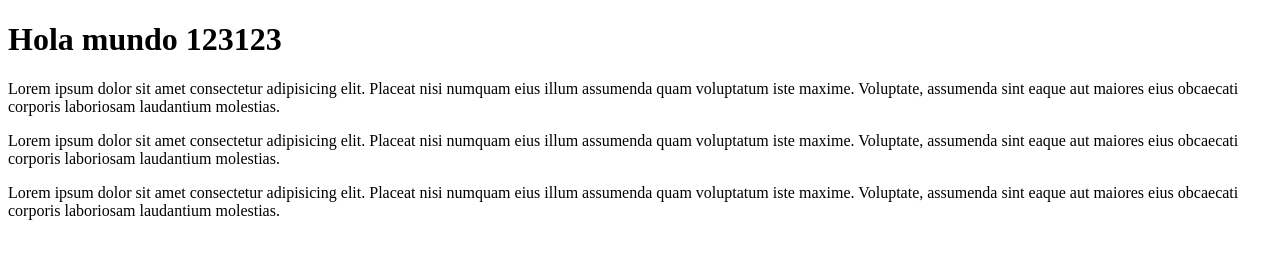
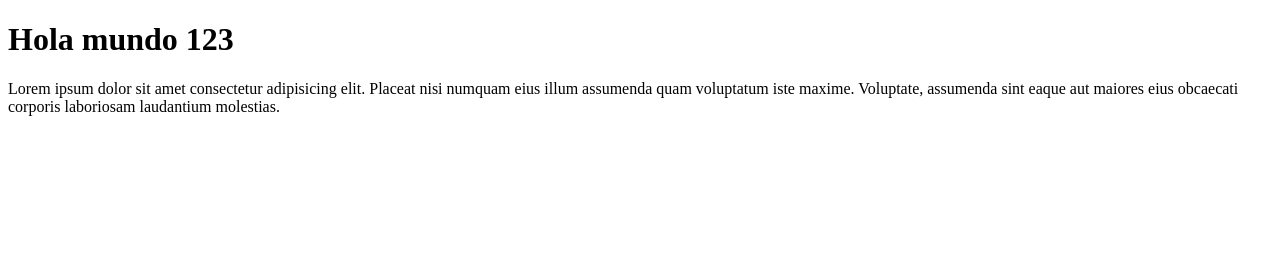
Before and after one commit to roldanlihugo/miweb, a plain HTML site: page index.html in a window 1280 px wide. Drawn offline with Linux system fonts and the light colour scheme.

Commit message:
Agregamos diferentes archivos y carpetas al proyecto

```diff
--- a/index.html
+++ b/index.html
@@ -6,9 +6,7 @@
     <title>Document</title>
 </head>
 <body>
-    <h1>Hola mundo 123123</h1>
-    <p>Lorem ipsum dolor sit amet consectetur adipisicing elit. Placeat nisi numquam eius illum assumenda quam voluptatum iste maxime. Voluptate, assumenda sint eaque aut maiores eius obcaecati corporis laboriosam laudantium molestias.</p>
-    <p>Lorem ipsum dolor sit amet consectetur adipisicing elit. Placeat nisi numquam eius illum assumenda quam voluptatum iste maxime. Voluptate, assumenda sint eaque aut maiores eius obcaecati corporis laboriosam laudantium molestias.</p>
+    <h1>Hola mundo 123</h1>
     <p>Lorem ipsum dolor sit amet consectetur adipisicing elit. Placeat nisi numquam eius illum assumenda quam voluptatum iste maxime. Voluptate, assumenda sint eaque aut maiores eius obcaecati corporis laboriosam laudantium molestias.</p>
 </body>
 </html>
```
Also changed, not shown: css/estilos.css (added), css/main.css (added).
